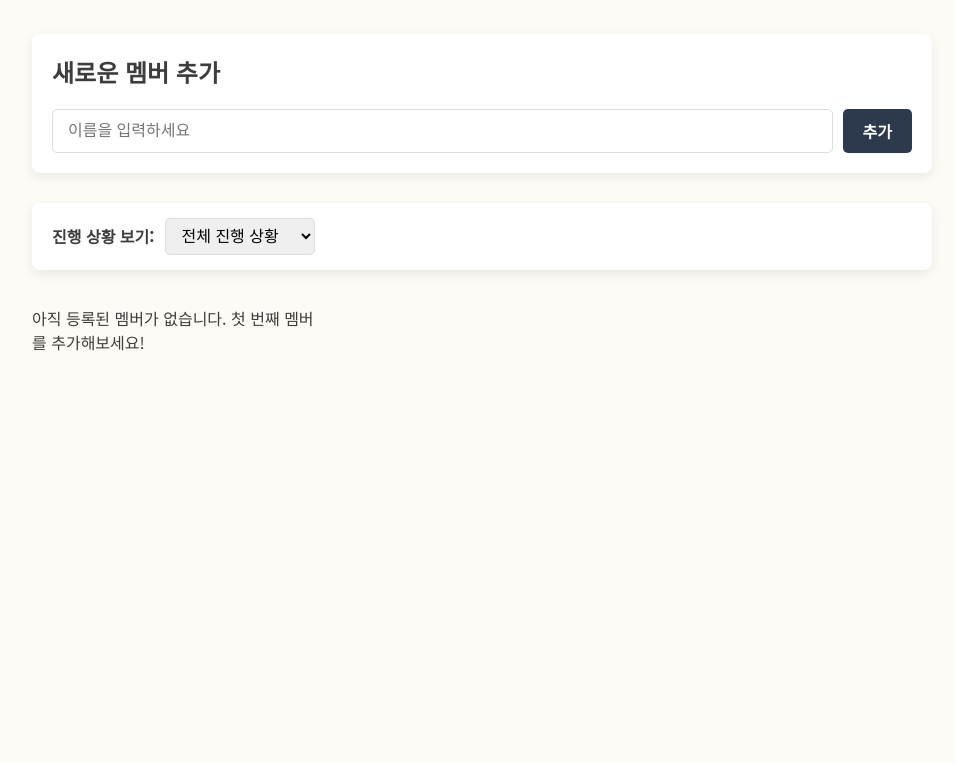
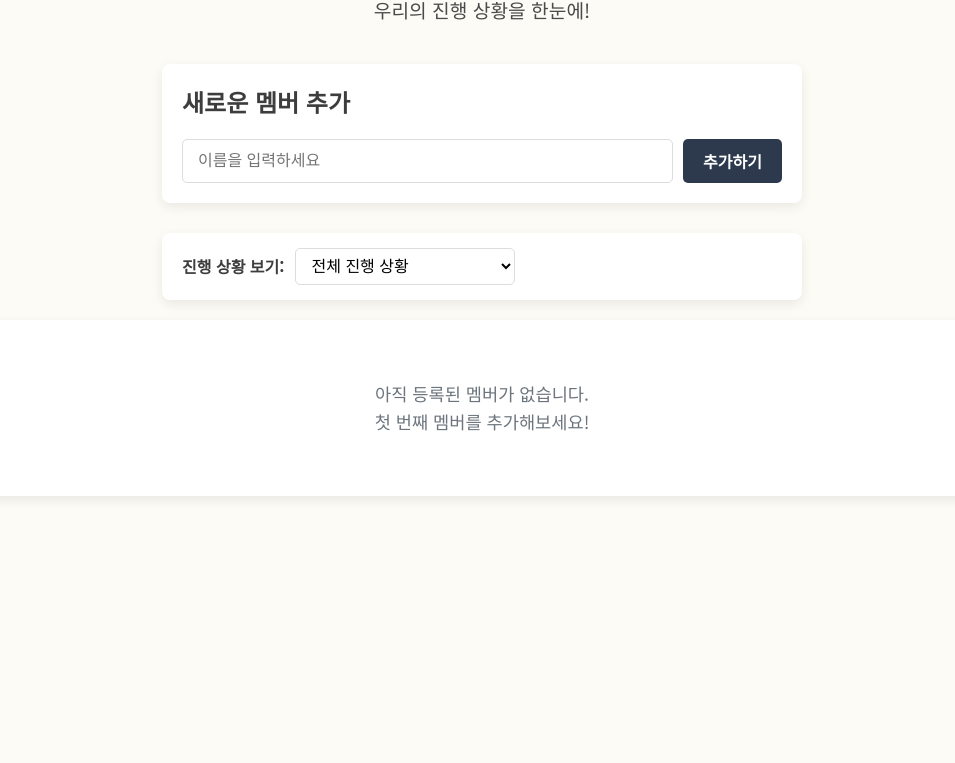
Before and after one commit to tokyogoa/bibletracker, a plain HTML site: page index.html in a window 1280 px wide. Shown: the part 117-880 px from the top of the page, without its empty margins (158-1113 px from the left). Before the commit the page ends 840 px from the top, so only its background shows below. Drawn offline with Linux system fonts and the light colour scheme.

Commit message:
Add files via upload
updated some design.

```diff
--- a/index.html
+++ b/index.html
@@ -21,15 +21,14 @@
             <h2>새로운 멤버 추가</h2>
             <div class="input-group">
                 <input type="text" id="new-user-name" placeholder="이름을 입력하세요">
-                <button id="add-user-btn">추가</button>
+                <button id="add-user-btn">추가하기</button>
             </div>
         </section>
 
         <section class="filter-section">
             <label for="view-filter">진행 상황 보기:</label>
             <select id="view-filter">
-                <option value="all">전체 진행 상황</option>
-                <!-- 성경책 옵션이 여기에 동적으로 추가됩니다. -->
+                <!-- 옵션이 동적으로 추가됩니다 -->
             </select>
         </section>
 
@@ -42,11 +41,11 @@
     <div id="progress-modal" class="modal-overlay">
         <div class="modal-content">
             <span class="close-btn">&times;</span>
-            <h2>읽은 부분 추가</h2>
+            <h2>읽은 부분 추가하기</h2>
             <p><strong id="modal-user-name"></strong> 님의 진행 상황</p>
             <select id="bible-book"></select>
             <div id="modal-chapter-grid" class="chapter-grid"></div>
-            <button id="save-progress-btn">저장</button>
+            <button id="save-progress-btn">저장하기</button>
         </div>
     </div>
 
--- a/script.js
+++ b/script.js
@@ -1,8 +1,13 @@
 document.addEventListener('DOMContentLoaded', () => {
-    const bibleData = {
-        "창세기": 50, "출애굽기": 40, "레위기": 27, "민수기": 36, "신명기": 34, "여호수아": 24, "사사기": 21, "룻기": 4, "사무엘상": 31, "사무엘하": 24, "열왕기상": 22, "열왕기하": 25, "역대상": 29, "역대하": 36, "에스라": 10, "느헤미야": 13, "에스더": 10, "욥기": 42, "시편": 150, "잠언": 31, "전도서": 12, "아가": 8, "이사야": 66, "예레미야": 52, "예레미야애가": 5, "에스겔": 48, "다니엘": 12, "호세아": 14, "요엘": 3, "아모스": 9, "오바댜": 1, "요나": 4, "미가": 7, "나훔": 3, "하박국": 3, "스바냐": 3, "학개": 2, "스가랴": 14, "말라기": 4,
-        "마태복음": 28, "마가복음": 16, "누가복음": 24, "요한복음": 21, "사도행전": 28, "로마서": 16, "고린도전서": 16, "고린도후서": 13, "갈라디아서": 6, "에베소서": 6, "빌립보서": 4, "골로새서": 4, "데살로니가전서": 5, "데살로니가후서": 3, "디모데전서": 6, "디모데후서": 4, "디도서": 3, "빌레몬서": 1, "히브리서": 13, "야고보서": 5, "베드로전서": 5, "베드로후서": 3, "요한1서": 5, "요한2서": 1, "요한3서": 1, "유다서": 1, "요한계시록": 22
+    const bibleStructure = {
+        "구약": {
+            "창세기": 50, "출애굽기": 40, "레위기": 27, "민수기": 36, "신명기": 34, "여호수아": 24, "사사기": 21, "룻기": 4, "사무엘상": 31, "사무엘하": 24, "열왕기상": 22, "열왕기하": 25, "역대상": 29, "역대하": 36, "에스라": 10, "느헤미야": 13, "에스더": 10, "욥기": 42, "시편": 150, "잠언": 31, "전도서": 12, "아가": 8, "이사야": 66, "예레미야": 52, "예레미야애가": 5, "에스겔": 48, "다니엘": 12, "호세아": 14, "요엘": 3, "아모스": 9, "오바댜": 1, "요나": 4, "미가": 7, "나훔": 3, "하박국": 3, "스바냐": 3, "학개": 2, "스가랴": 14, "말라기": 4
+        },
+        "신약": {
+            "마태복음": 28, "마가복음": 16, "누가복음": 24, "요한복음": 21, "사도행전": 28, "로마서": 16, "고린도전서": 16, "고린도후서": 13, "갈라디아서": 6, "에베소서": 6, "빌립보서": 4, "골로새서": 4, "데살로니가전서": 5, "데살로니가후서": 3, "디모데전서": 6, "디모데후서": 4, "디도서": 3, "빌레몬서": 1, "히브리서": 13, "야고보서": 5, "베드로전서": 5, "베드로후서": 3, "요한1서": 5, "요한2서": 1, "요한3서": 1, "유다서": 1, "요한계시록": 22
+        }
     };
+    const bibleData = { ...bibleStructure["구약"], ...bibleStructure["신약"] };
     const totalChapters = Object.values(bibleData).reduce((sum, chapters) => sum + chapters, 0);
 
     const dashboard = document.getElementById('dashboard');
@@ -12,10 +17,9 @@ document.addEventListener('DOMContentLoaded', () => {
 
     // 모달 요소
     const modal = document.getElementById('progress-modal');
-    const closeModalBtn = document.querySelector('.close-btn');
+    const closeModalBtn = modal.querySelector('.close-btn');
     const modalUserName = document.getElementById('modal-user-name');
     const bibleBookSelect = document.getElementById('bible-book');
-    const bibleChapterSelect = document.getElementById('bible-chapter');
     const saveProgressBtn = document.getElementById('save-progress-btn');
 
     let users = JSON.parse(localStorage.getItem('bibleTrackerUsers')) || [];
@@ -53,7 +57,7 @@ document.addEventListener('DOMContentLoaded', () => {
         const selectedView = viewFilter.value;
 
         if (users.length === 0) {
-            dashboard.innerHTML = '<p class="empty-message">아직 등록된 멤버가 없습니다. 첫 번째 멤버를 추가해보세요!</p>';
+            dashboard.innerHTML = '<div class="empty-message">아직 등록된 멤버가 없습니다.<br>첫 번째 멤버를 추가해보세요!</div>';
             return;
         }
 
@@ -225,11 +229,18 @@ document.addEventListener('DOMContentLoaded', () => {
     }
 
     function populateFilter() {
-        for (const book in bibleData) {
-            const option = document.createElement('option');
-            option.value = book;
-            option.textContent = book;
-            viewFilter.appendChild(option);
+        viewFilter.innerHTML = '<option value="all">전체 진행 상황</option>';
+
+        for (const category in bibleStructure) {
+            const optgroup = document.createElement('optgroup');
+            optgroup.label = category; // "구약" or "신약"
+            for (const book in bibleStructure[category]) {
+                const option = document.createElement('option');
+                option.value = book;
+                option.textContent = book;
+                optgroup.appendChild(option);
+            }
+            viewFilter.appendChild(optgroup);
         }
     }
 
--- a/style.css
+++ b/style.css
@@ -3,7 +3,7 @@ body {
     background-color: #FDFBF5; /* 배경색 */
     color: #3D3D3D; /* 기본 텍스트 색상 */
     margin: 0;
-    padding: 20px;
+    padding: 5vh 20px; /* 상하 여백 추가 */
     display: flex;
     justify-content: center;
     align-items: flex-start;
@@ -12,7 +12,7 @@ body {
 
 .container {
     width: 100%;
-    max-width: 900px;
+    max-width: 1100px; /* 데스크톱 최대 너비 확장 */
 }
 
 header {
@@ -22,12 +22,12 @@ header {
 
 header h1 {
     margin: 0;
-    font-size: 2.5rem;
+    font-size: 2.8rem; /* 제목 폰트 크기 증가 */
     color: #2D3A4E;
 }
 
 header p {
-    font-size: 1.1rem;
+    font-size: 1.2rem; /* 부제목 폰트 크기 증가 */
     color: #4a4a4a;
     margin-top: 8px;
 }
@@ -38,6 +38,9 @@ header p {
     border-radius: 8px;
     box-shadow: 0 4px 12px rgba(0, 0, 0, 0.08);
     margin-bottom: 30px;
+    max-width: 600px; /* 기능에 집중하도록 최대 너비 설정 */
+    margin-left: auto;
+    margin-right: auto;
 }
 
 .add-user-section h2 {
@@ -91,6 +94,9 @@ header p {
     display: flex;
     align-items: center;
     gap: 10px;
+    max-width: 600px; /* 기능에 집중하도록 최대 너비 설정 */
+    margin-left: auto;
+    margin-right: auto;
 }
 
 .filter-section label {
@@ -103,7 +109,8 @@ header p {
     border: 1px solid #ddd;
     border-radius: 5px;
     font-size: 1rem;
-    transition: border-color 0.2s, box-shadow 0.2s;
+    background-color: #fff;
+    min-width: 220px;
 }
 
 .chapter-grid {
@@ -144,7 +151,7 @@ header p {
 
 #dashboard {
     display: grid;
-    grid-template-columns: repeat(auto-fill, minmax(280px, 1fr));
+    grid-template-columns: repeat(auto-fill, minmax(300px, 1fr)); /* 카드 최소 너비 조정 */
     gap: 20px;
 }
 
@@ -298,3 +305,38 @@ header p {
     font-size: 1.5rem;
     cursor: pointer;
 }
+
+/* 모바일 반응형 스타일 */
+@media (max-width: 768px) {
+    body {
+        padding: 20px 15px;
+    }
+
+    header h1 {
+        font-size: 2.2rem;
+    }
+
+    header p {
+        font-size: 1.1rem;
+    }
+
+    #dashboard {
+        grid-template-columns: 1fr; /* 모바일에서는 한 줄에 카드 하나씩 */
+    }
+
+    .user-card:hover {
+        transform: none; /* 모바일에서 hover 효과 제거 */
+    }
+}
+
+.empty-message {
+    grid-column: 1 / -1; /* 그리드의 모든 열을 차지하도록 설정 */
+    padding: 60px 20px;
+    text-align: center;
+    background-color: #fff;
+    border-radius: 8px;
+    box-shadow: 0 4px 12px rgba(0, 0, 0, 0.08);
+    color: #6c757d;
+    font-size: 1.1rem;
+    line-height: 1.6;
+}
```
